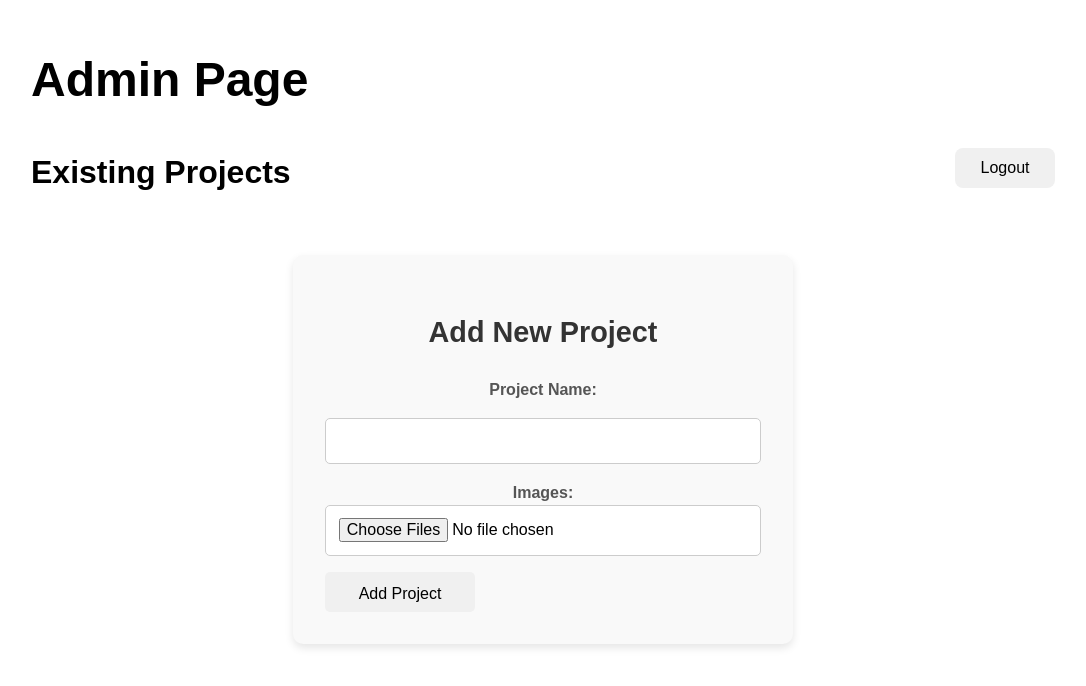
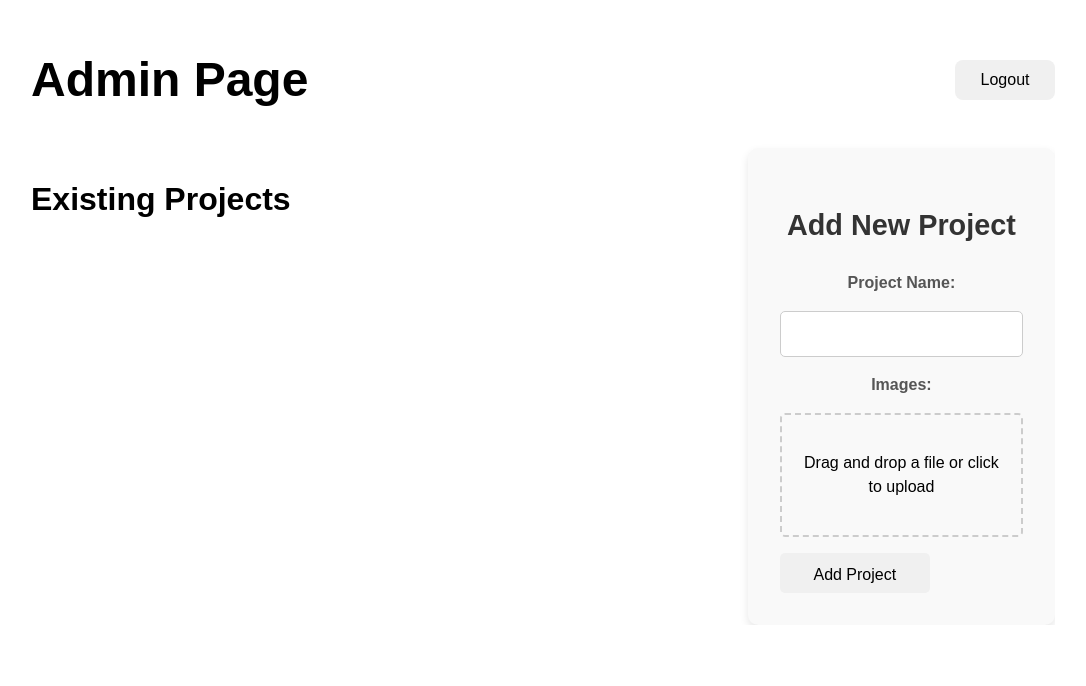
Before and after one commit to brodbeckleon/Portfolio-Website, a React (Vite) app in the folder front-end/: page /admin in a window 1280 px wide. Shown: the part 116-802 px from the top of the page, without its empty margins (97-1183 px from the left). Built offline with nearby package versions, Linux system fonts and the light colour scheme; no server answers; sample sign-in values are in the browser's storage.

Commit message:
update adminpage to make sections side by side

```diff
--- a/front-end/src/photography-service/admin/AdminPage.css
+++ b/front-end/src/photography-service/admin/AdminPage.css
@@ -1,27 +1,46 @@
 body {
   margin: 10vw;
+}
+
+.admin-header {
+    display: flex;
+    justify-content: space-between;
+    align-items: center;
+}
+
+#admin-container {
+  display: flex;
+  flex-direction: row;
+  justify-content: space-between;
+  gap: 20px;
 }
 
 .logout-button {
   float: right;
 }
 
+.existing-projects {
+  width: 65%;
+}
+
 .project-cards {
+  width: 100%;
   display: flex;
   flex-wrap: wrap;
   margin-top: 20px;
-  gap: 1vw;
+  gap: 20px;
 }
 
 .project-card {
   position: relative;
-  width: 15vw;
+  width: 20%;
   height: auto;
   padding-bottom: 2px;
   border-bottom-width: 1px;
   border-radius: 5px;
   border-color: #000;
   border-style: solid;
+  margin: 1vw;
   transition: box-shadow 0.3s ease-in-out;
 }
 
@@ -62,8 +81,7 @@ body {
 }
 
 .add-project {
-  max-width: 500px;
-  margin: 2rem auto;
+  width: 30%;
   padding: 2rem;
   background: #f9f9f9;
   border-radius: 10px;
@@ -83,11 +101,6 @@ body {
   gap: 1rem;
 }
 
-.add-project label {
-  font-weight: bold;
-  color: #555;
-}
-
 .add-project input[type="text"],
 .add-project input[type="file"] {
   width: 100%;
@@ -96,10 +109,6 @@ body {
   border-radius: 5px;
   font-size: 1rem;
   background-color: white;
-}
-
-.add-project input[type="file"] {
-  width: 100%;
 }
 
 .add-project button {
--- a/front-end/src/photography-service/admin/AdminPage.tsx
+++ b/front-end/src/photography-service/admin/AdminPage.tsx
@@ -1,5 +1,6 @@
 import React, { useEffect, useState } from 'react';
 import { useNavigate } from 'react-router-dom';
+import DragAndDropUpload from './../../components/DragAndDropUpload'; // adjust the path as needed
 import './AdminPage.css';
 
 interface Project {
@@ -11,7 +12,7 @@ interface Project {
 const AdminPage: React.FC = () => {
     const [projects, setProjects] = useState<Project[]>([]);
     const [projectName, setProjectName] = useState('');
-    const [selectedFiles, setSelectedFiles] = useState<FileList | null>(null);
+    const [selectedFiles, setSelectedFiles] = useState<File[]>([]);
     const navigate = useNavigate();
 
     async function fetchProjects() {
@@ -43,12 +44,6 @@ const AdminPage: React.FC = () => {
         fetchProjects();
     }, []);
 
-    const handleFileChange = (event: React.ChangeEvent<HTMLInputElement>) => {
-        if (event.target.files) {
-            setSelectedFiles(event.target.files);
-        }
-    };
-
     const handleLogout = () => {
         localStorage.removeItem('token');
         navigate('/login');
@@ -61,9 +56,7 @@ const AdminPage: React.FC = () => {
         try {
             const response = await fetch(`/api/deleteProject/${projectId}`, {
                 method: 'DELETE',
-                headers: {
-                    Authorization: `Bearer ${token}`,
-                },
+                headers: { Authorization: `Bearer ${token}` },
             });
 
             if (response.ok) {
@@ -86,7 +79,7 @@ const AdminPage: React.FC = () => {
             return;
         }
 
-        if (!selectedFiles || selectedFiles.length === 0) {
+        if (selectedFiles.length === 0) {
             alert('Please select at least one image');
             return;
         }
@@ -96,7 +89,6 @@ const AdminPage: React.FC = () => {
 
         const formData = new FormData();
         formData.append('name', projectName);
-
         Array.from(selectedFiles).forEach((file) => {
             formData.append('images', file);
         });
@@ -104,16 +96,14 @@ const AdminPage: React.FC = () => {
         try {
             const response = await fetch('/api/addProject', {
                 method: 'POST',
-                headers: {
-                    Authorization: `Bearer ${token}`,
-                },
+                headers: { Authorization: `Bearer ${token}` },
                 body: formData,
             });
 
             if (response.ok) {
                 setProjectName('');
-                setSelectedFiles(null);
-                fetchProjects();
+                setSelectedFiles([]);
+                await fetchProjects();
             } else {
                 console.error('Failed to add project');
             }
@@ -127,18 +117,18 @@ const AdminPage: React.FC = () => {
     };
 
     return (
-        <>
         <div>
+            <div className="admin-header">
                 <h1>Admin Page</h1>
-                <button
-                    className={'logout-button'}
-                    onClick={handleLogout}>
+                <button className="logout-button" onClick={handleLogout}>
                     Logout
                 </button>
+            </div>
 
-                <section className={'existing-projects'}>
+            <div id="admin-container">
+                <section className="existing-projects">
                     <h2>Existing Projects</h2>
-                    <div className={'project-cards'}>
+                    <div className="project-cards">
                         {projects.map((project) => {
                             const firstImage =
                                 project.images && project.images.length > 0
@@ -150,7 +140,7 @@ const AdminPage: React.FC = () => {
 
                             return (
                                 <div
-                                    className={'project-card'}
+                                    className="project-card"
                                     key={project.id}
                                     onDoubleClick={() => openProject(project.id)}
                                 >
@@ -158,7 +148,6 @@ const AdminPage: React.FC = () => {
                                         <img
                                             src={imageUrl}
                                             alt={`${project.projectName} thumbnail`}
-
                                         />
                                     )}
                                     <button onClick={() => handleDeleteProject(project.id)}>
@@ -171,7 +160,7 @@ const AdminPage: React.FC = () => {
                     </div>
                 </section>
 
-                    <section className={'add-project'}>
+                <section className="add-project">
                     <h2>Add New Project</h2>
                     <form onSubmit={handleAddProject}>
                         <label htmlFor="projectName">Project Name: </label>
@@ -181,20 +170,17 @@ const AdminPage: React.FC = () => {
                             value={projectName}
                             onChange={(e) => setProjectName(e.target.value)}
                         />
-                            <div>
                         <label htmlFor="images">Images: </label>
-                                <input
-                                    type="file"
-                                    id="images"
-                                    multiple
-                                    onChange={handleFileChange}
+                        <DragAndDropUpload
+                            onFilesSelected={(files) => setSelectedFiles(files)}
+                            multiple={true}
+                            accept="image/*"
                         />
-                            </div>
                         <button type="submit">Add Project</button>
                     </form>
                 </section>
             </div>
-            </>
+        </div>
     );
 };
 
```
Lines whose indentation alone changed are shown as unchanged.
